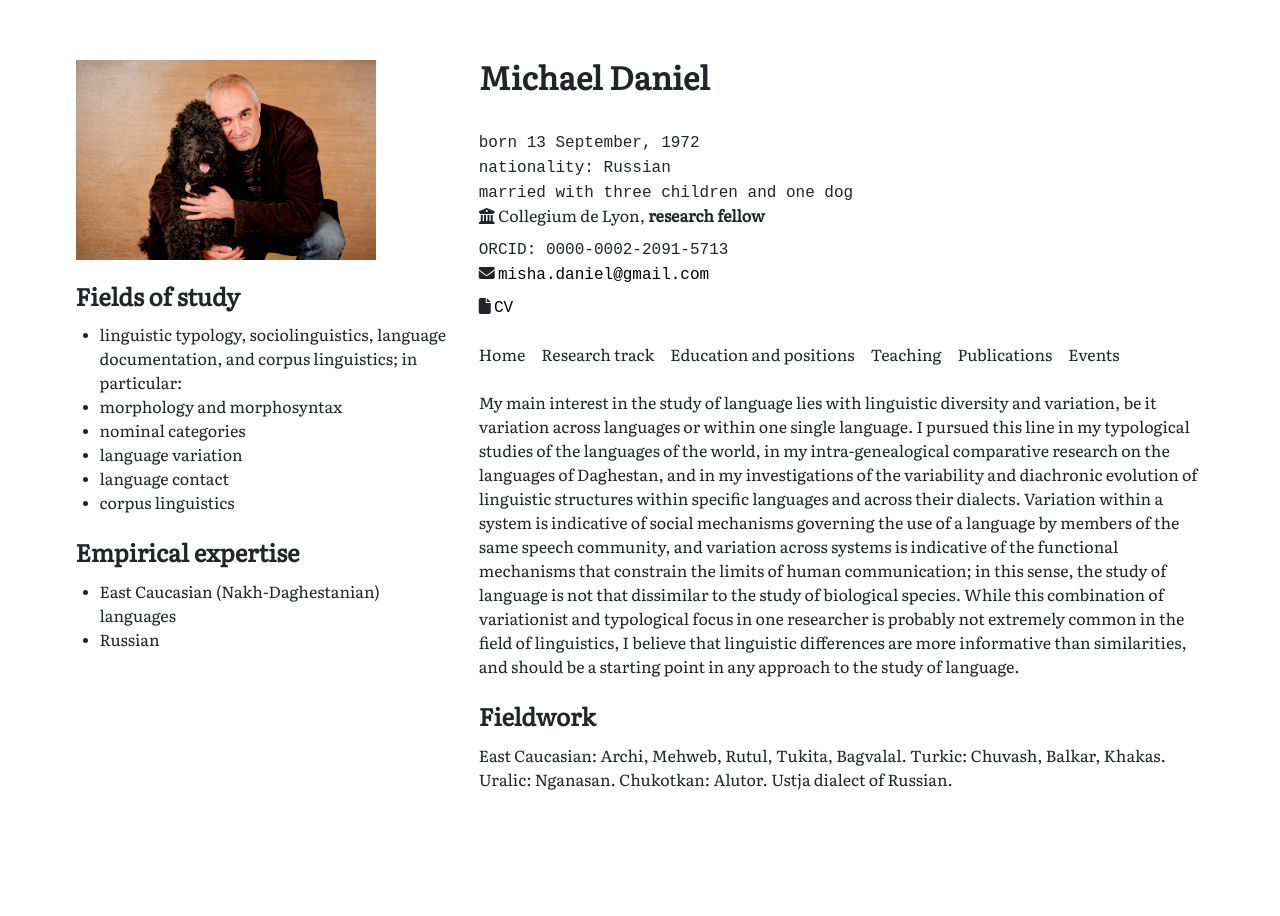
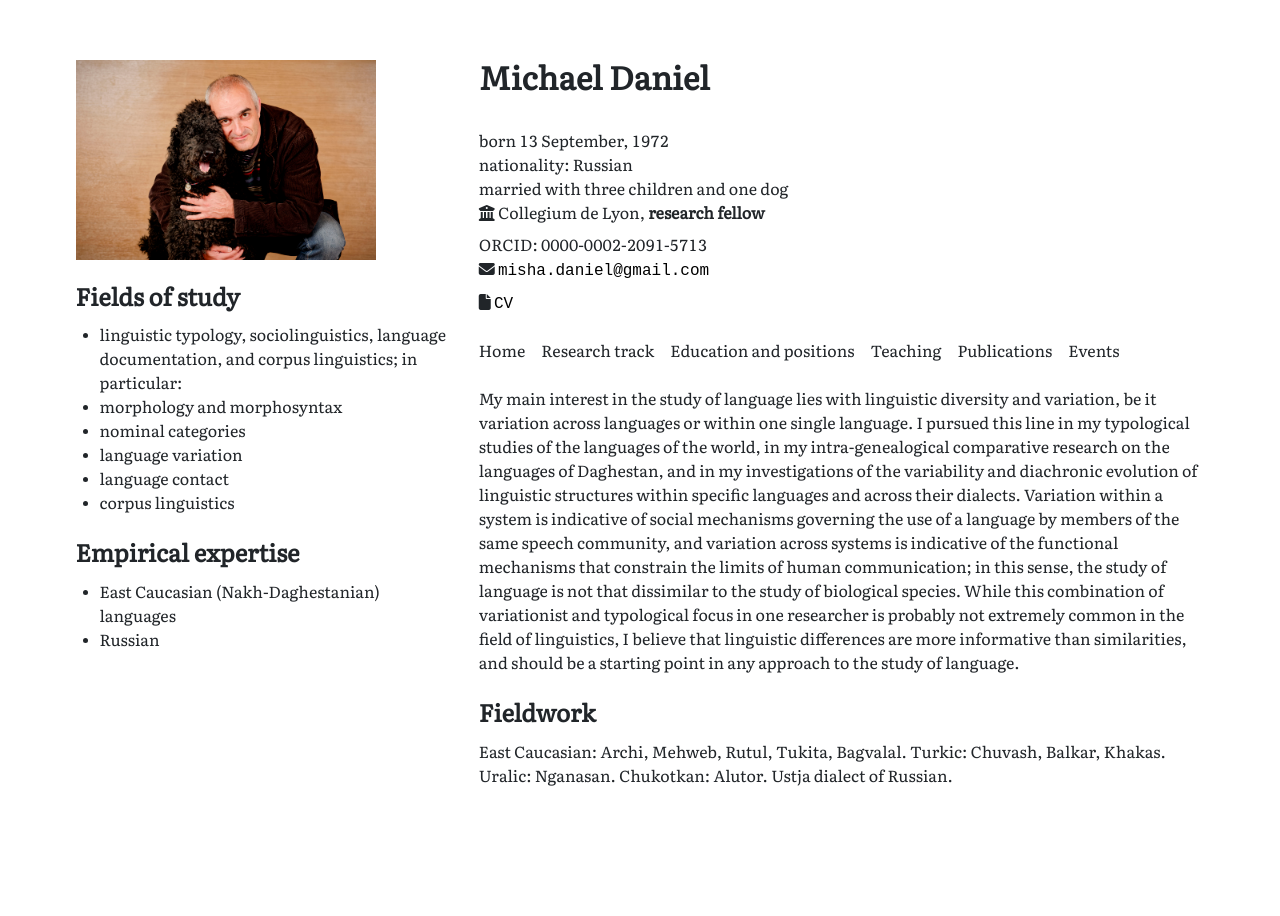
Before and after one commit to MishaDaniel/mishadaniel.github.io, a Jekyll site: the page built from index.html, in a window 1280 px wide. Built offline with Jekyll 4.4.1, drawn with Linux system fonts in a browser that asks for light colours; nearby versions of some CDN libraries.

Commit message:
Update personal_data.html

```diff
--- a/_includes/personal_data.html
+++ b/_includes/personal_data.html
@@ -7,19 +7,19 @@
 
 <div class="born">
   <div>
-    <a> {{ site.data.general.personal.born }}</a>
+    {{ site.data.general.personal.born }}
   </div>
 </div>
 
 <div class="nationality">
   <div>
-    <a> {{ site.data.general.personal.nationality }}</a>
+    {{ site.data.general.personal.nationality }}
   </div>
 </div>
 
 <div class="marital">
   <div>
-    <a> {{ site.data.general.personal.marital }}</a>
+    {{ site.data.general.personal.marital }}
   </div>
 </div>
 
@@ -30,7 +30,7 @@
 
 <div class="ORCID">
   <div>
-    <a> {{ site.data.general.personal.ORCID }}</a>
+    {{ site.data.general.personal.ORCID }}
   </div>
 </div>
 
```
